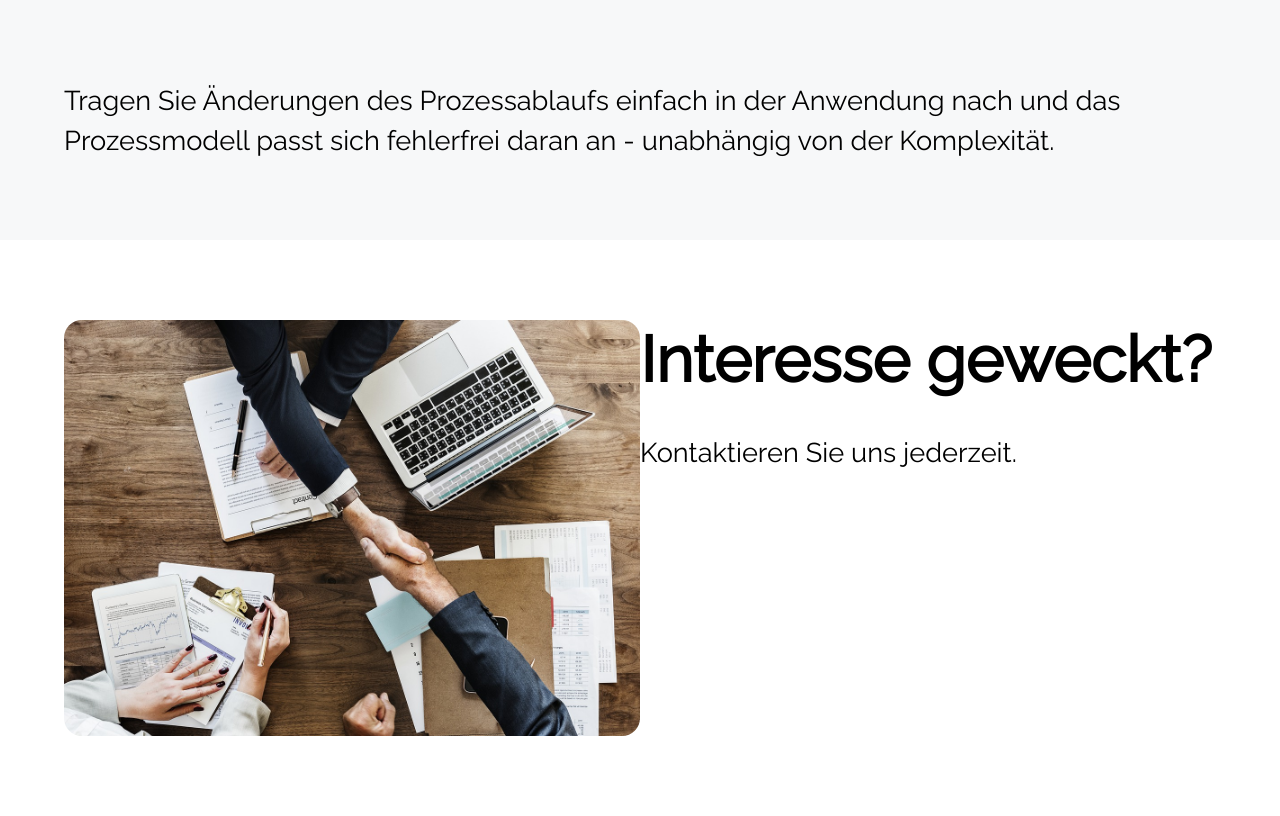
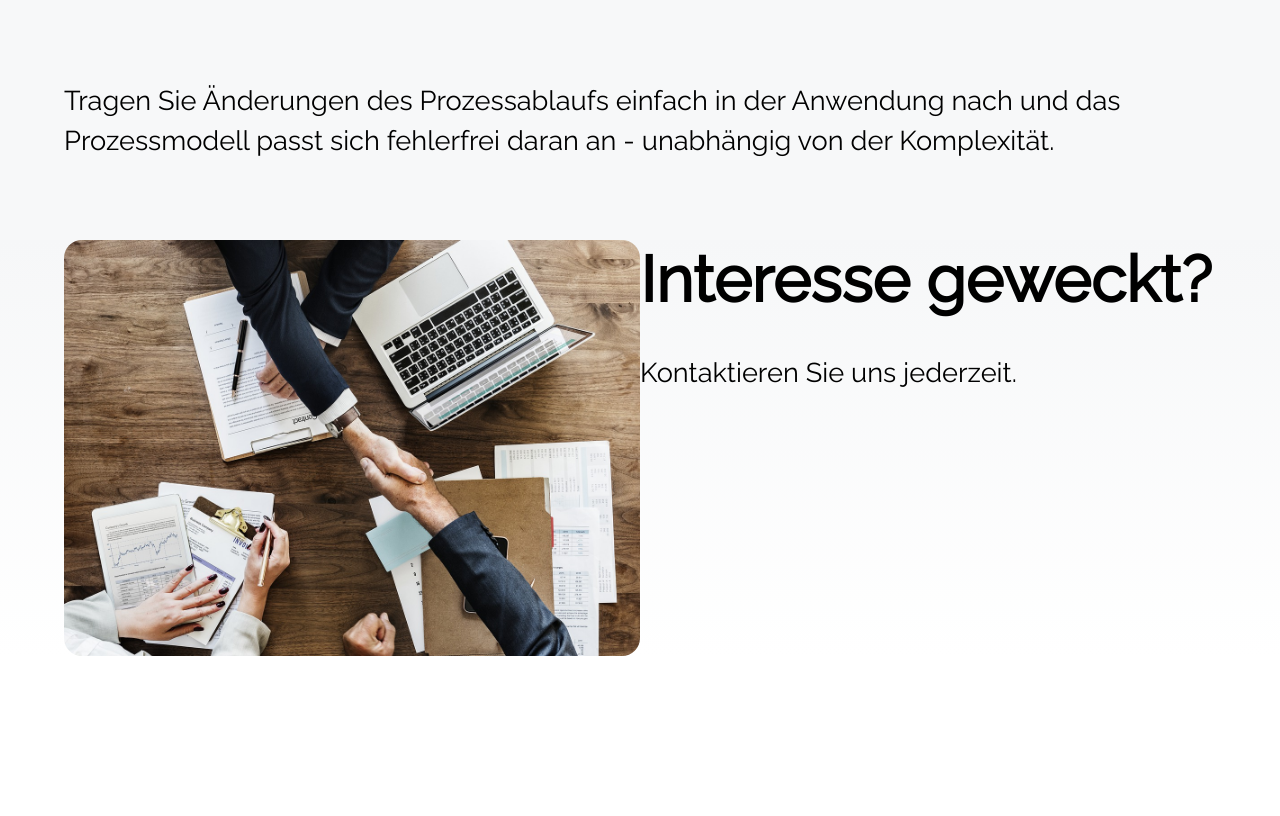
Before and after one commit to michaelzm/bpmnlandingpage, a PHP site: page / in a window 1280 px wide. Shown: the part 2837-3653 px from the top of the page. After the commit the page ends 3493 px from the top, so only its background shows below. Run offline with PHP 8.4, Linux system fonts and the light colour scheme.

Commit message:
small style changes

```diff
--- a/styles/main.css
+++ b/styles/main.css
@@ -3,9 +3,9 @@
   display: grid;
   -ms-grid-columns: 100vw;
       grid-template-columns: 100vw;
-  -ms-grid-rows: 10vh auto 10vh auto auto 10vh auto 10vh;
-      grid-template-rows: 10vh auto 10vh auto auto 10vh auto 10vh;
-      grid-template-areas: "." "story" '.' "steps" "features" "." "interest" '.';
+  -ms-grid-rows: 10vh auto 10vh auto auto auto 10vh;
+      grid-template-rows: 10vh auto 10vh auto auto auto 10vh;
+      grid-template-areas: "." "story" '.' "steps" "features" "interest" '.';
   width: 100%;
 }
 
@@ -302,7 +302,9 @@
 
 .page-grid .interest {
   width: 100%;
-  -ms-grid-row: 7;
+  background: -webkit-gradient(linear, left top, left bottom, from(#f6f7f8), to(white));
+  background: linear-gradient(180deg, #f6f7f8, white);
+  -ms-grid-row: 6;
   -ms-grid-column: 1;
   grid-area: interest;
 }
--- a/styles/main.scss
+++ b/styles/main.scss
@@ -1,14 +1,13 @@
 .page-grid {
   display: grid;
   grid-template-columns: 100vw;
-  grid-template-rows: 10vh auto 10vh auto auto 10vh auto 10vh;
+  grid-template-rows: 10vh auto 10vh auto auto auto 10vh;
   grid-template-areas:
     "."
     "story"
     '.'
     "steps"
     "features"
-    "."
     "interest"
     '.';
   width: 100%;
@@ -257,7 +256,7 @@
 
   .interest {
     width: 100%;
-
+    background: linear-gradient(180deg, rgb(246, 247, 248), white);
     grid-area: interest;
 
 
```
Also changed, not shown: 1 other file.
